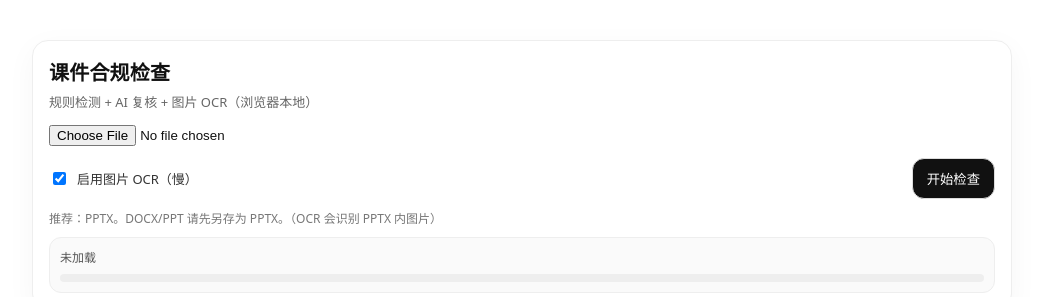
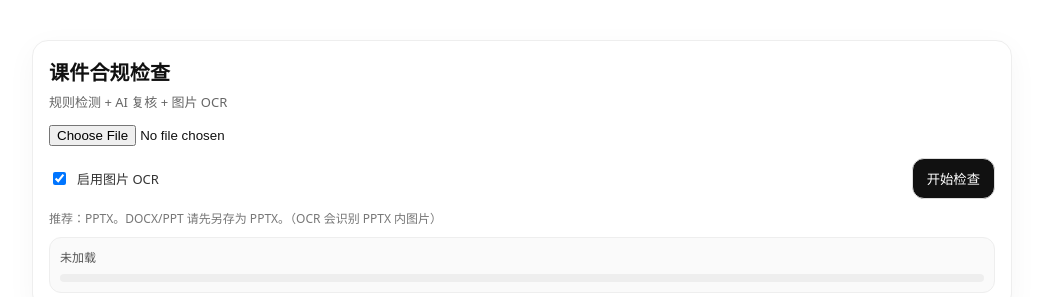
Before and after one commit to zikunhou1-boop/ppt-audit-web3, a Next.js app: page / in a window 1280 px wide. Shown: the top 297 px of the page, without its empty margins (118-1161 px from the left). Built offline with nearby package versions, Linux system fonts and the light colour scheme.

Commit message:
Update index.js

```diff
--- a/pages/index.js
+++ b/pages/index.js
@@ -445,7 +445,7 @@ export default function Home() {
         <div style={styles.headerRow}>
           <div>
             <div style={styles.h1}>{title}</div>
-            <div style={styles.sub}>规则检测 + AI 复核 + 图片 OCR（浏览器本地）</div>
+            <div style={styles.sub}>规则检测 + AI 复核 + 图片 OCR </div>
           </div>
         </div>
 
@@ -464,7 +464,7 @@ export default function Home() {
                 checked={enableOCR}
                 onChange={(e) => setEnableOCR(e.target.checked)}
               />
-              <span style={{ marginLeft: 8 }}>启用图片 OCR（慢）</span>
+              <span style={{ marginLeft: 8 }}>启用图片 OCR </span>
             </label>
 
             <button onClick={onRun} disabled={loading} style={styles.btn}>
```
